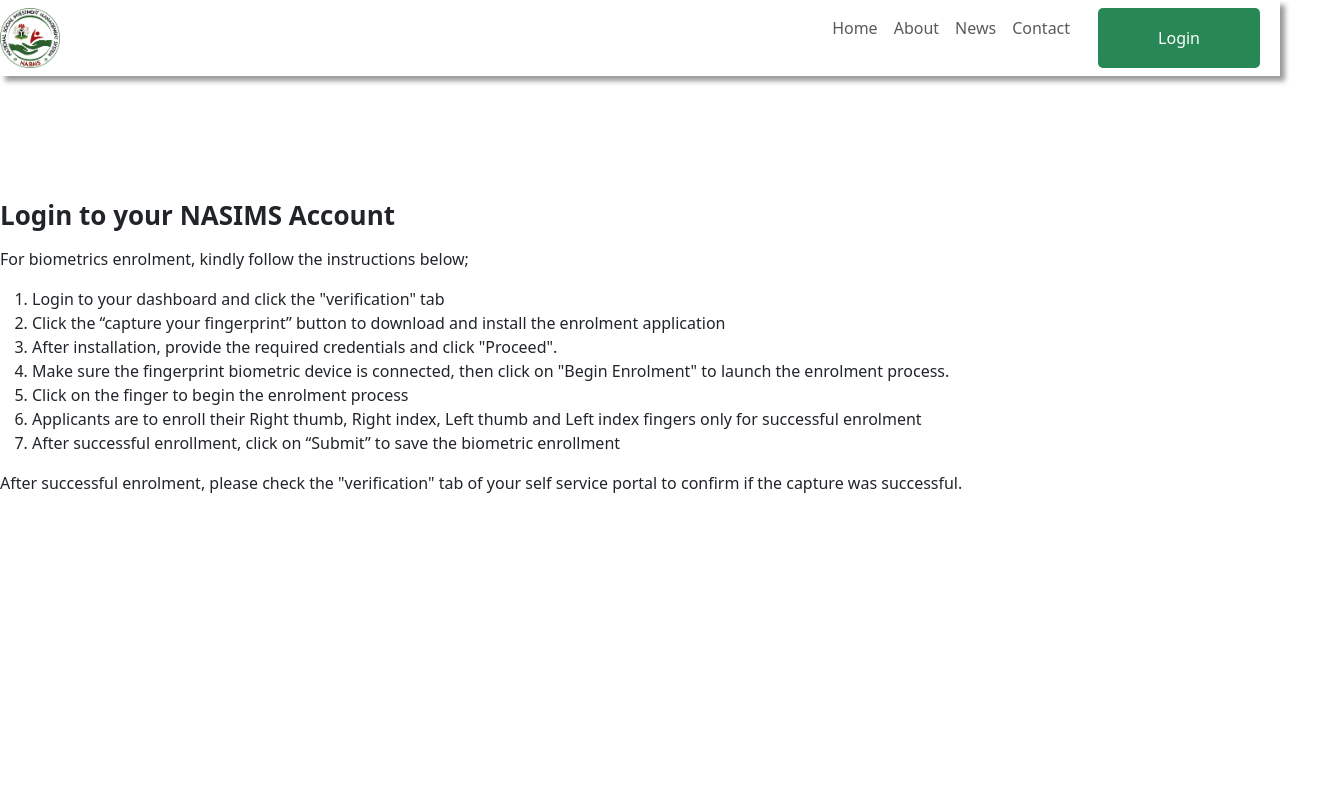
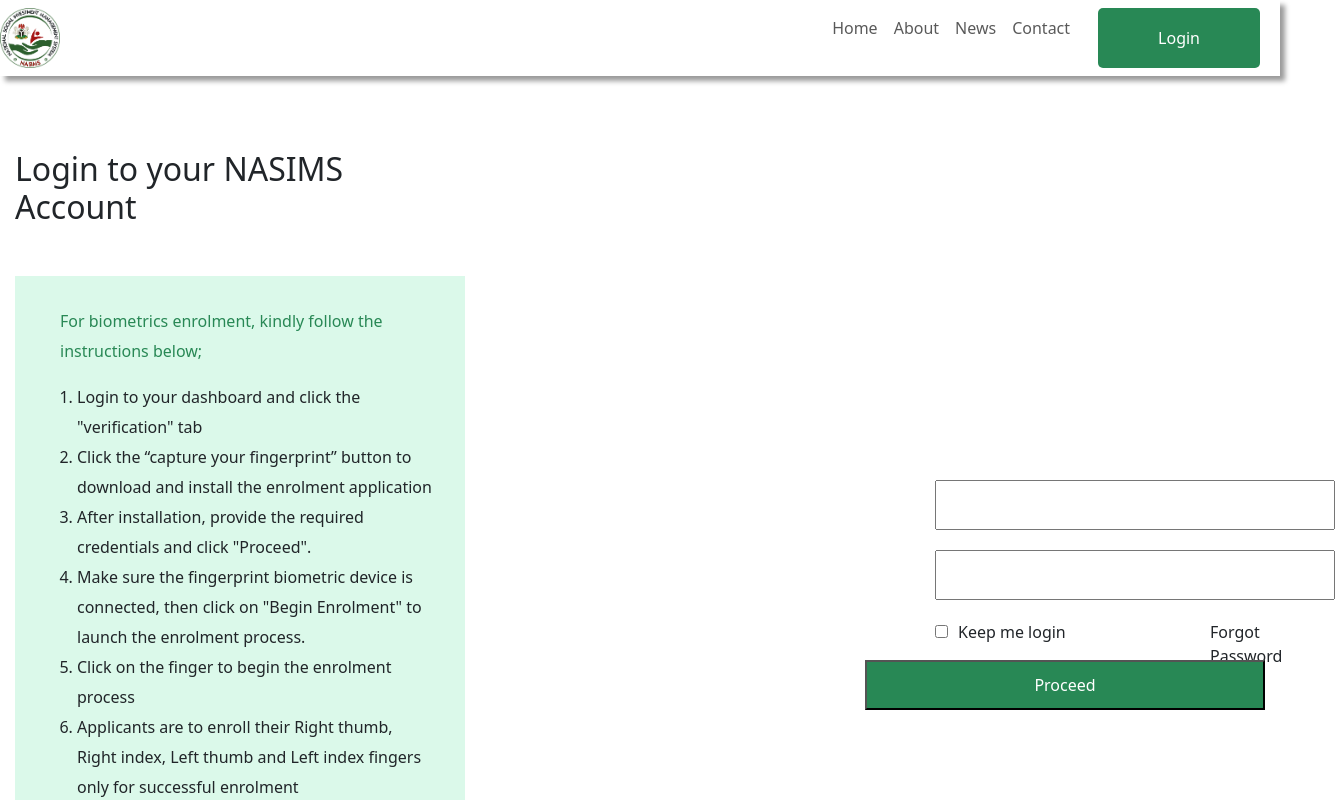
Before and after one commit to Tade77/NpowerClone, a React (Vite) app: page /login in a window 1280 px wide. Shown: the top 800 px of the page, 1335 px wide, since content can reach past the window. Built offline with nearby package versions, Linux system fonts and the light colour scheme.

Commit message:
Feat: Login page

```diff
--- a/src/App.css
+++ b/src/App.css
@@ -18,3 +18,9 @@
   /* outline: none; */
   border: none;
 }
+.proceed {
+  width: 400px;
+  height: 50px;
+  background-color: rgb(40 136 85);
+  color: #fff;
+}
--- a/src/Components/Atom/Button.jsx
+++ b/src/Components/Atom/Button.jsx
@@ -4,7 +4,13 @@
   return (
     <button
       className={
-        buttonType === "login" ? "login" : buttonType === "more" ? "more" : ""
+        buttonType === "login"
+          ? "login"
+          : buttonType === "more"
+          ? "more"
+          : buttonType === "proceed"
+          ? "proceed"
+          : ""
       }
     >
       {label}
--- a/src/Components/Login/Index.jsx
+++ b/src/Components/Login/Index.jsx
@@ -1,15 +1,18 @@
 import React from "react";
 import "./Style.css";
+import LoginForm from "../Molecule/Form/Inputs";
 
 const Login = () => {
   return (
     <div className="nav">
       <div className="info--container">
-        <div className="header">
+        <div className="title">
           <p>Login to your NASIMS Account</p>
         </div>
         <div className="reg--info">
-          <p>For biometrics enrolment, kindly follow the instructions below;</p>
+          <p style={{ color: "#288855", marginLeft: "15px" }}>
+            For biometrics enrolment, kindly follow the instructions below;
+          </p>
           <div className="reg--step">
             <ol>
               <li>Login to your dashboard and click the "verification" tab</li>
@@ -44,6 +47,7 @@
           </div>
         </div>
       </div>
+      <LoginForm />
     </div>
   );
 };
--- a/src/Components/Login/Style.css
+++ b/src/Components/Login/Style.css
@@ -1,6 +1,33 @@
 .info--container {
-  /* background-color: aquamarine; */
-  padding-top: 200px;
+  margin-top: 100px;
+  margin-left: 15px;
+  margin-bottom: 100px;
+  width: 390px;
+}
+.title {
+  margin: 50px 0;
+  font-size: 32px;
+  line-height: 38px;
+  font-family: 600;
+  color: #212529;
+}
+.reg--info {
+  width: 450px;
+  height: 750px;
+  font-size: 16px;
+  line-height: 30px;
+  padding: 30px 30px;
+  background-color: #dbf9ea;
+}
+.reg--step {
+  color: #212529;
+}
+.foo--msg {
+  color: #288855;
+  margin-left: 15px;
 }
 .nav {
+  display: flex;
+  flex-direction: row;
+  justify-content: space-between;
 }
--- /dev/null
+++ b/src/Components/Molecule/Form/Inputs.jsx
@@ -0,0 +1,24 @@
+import React from "react";
+import "./style.css";
+import Button from "../../Atom/Button";
+
+const LoginForm = () => {
+  return (
+    <form className="form">
+      <div className="login--inputs">
+        <input className="input--group" type="email" required />
+        <input className="input--group" type="password" required />
+      </div>
+      <div className="check">
+        <input type="checkbox" />
+        <span style={{ marginLeft: "10px" }}>Keep me login</span>
+      </div>
+      <p className="psw">Forgot Password</p>
+      <div className="loginB">
+        <Button label={"Proceed"} buttonType={"proceed"} />
+      </div>
+    </form>
+  );
+};
+
+export default LoginForm;
--- /dev/null
+++ b/src/Components/Molecule/Form/style.css
@@ -0,0 +1,27 @@
+.login--inputs {
+  position: absolute;
+  left: 935px;
+  top: 480px;
+  display: flex;
+  flex-direction: column;
+  gap: 20px;
+}
+.input--group {
+  width: 400px;
+  height: 50px;
+}
+.check {
+  position: absolute;
+  left: 935px;
+  top: 620px;
+}
+.psw {
+  position: absolute;
+  left: 1210px;
+  top: 620px;
+}
+.loginB {
+  position: relative;
+  top: 660px;
+  left: -15px;
+}
--- a/src/Components/News/News.jsx
+++ b/src/Components/News/News.jsx
@@ -42,8 +42,9 @@
             <figure className="img-wrap">
               <img className="img" src={card.image} alt="image" />
             </figure>
-            <figcaption className="title">{card.title}</figcaption>
-            <figcaption className="date">{card.date}</figcaption>{" "}
+            <figcaption className="program--title">{card.title}</figcaption>
+            <figcaption className="date">{card.date}</figcaption>
+            <span className="line"></span>
             <figcaption className="description">{card.description}</figcaption>
           </div>
         ))}
--- a/src/Components/News/NewsStyle.css
+++ b/src/Components/News/NewsStyle.css
@@ -19,16 +19,17 @@
 .newsCard--wrapper > .card {
   background-color: #fff;
   width: 360px;
-  height: 400px;
+  height: 380px;
   box-shadow: 5px 5px 10px #ebebeb;
 }
 .img {
   width: 100%;
   /* height: 200px; */
 }
-.title {
+.program--title {
   font-size: 19px;
   line-height: 23px;
+  margin-left: 35px;
   font-weight: 700;
   color: #212529;
 }
@@ -41,8 +42,17 @@
 .description,
 .date,
 .title {
-  margin: 5px 35px;
+  margin: 10px 35px;
 }
 .newPage--btn {
   margin: 50px 40%;
 }
+.line {
+  position: absolute;
+  content: "";
+  height: 2px;
+  width: 55px;
+  left: 35px;
+  top: 273px;
+  background-color: #fbb808;
+}
```
